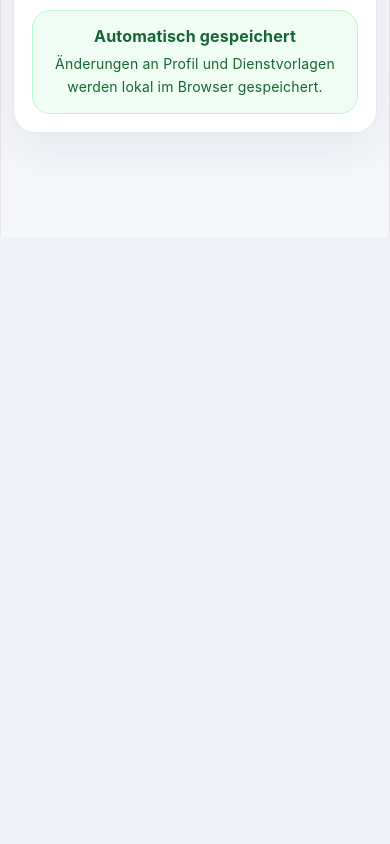
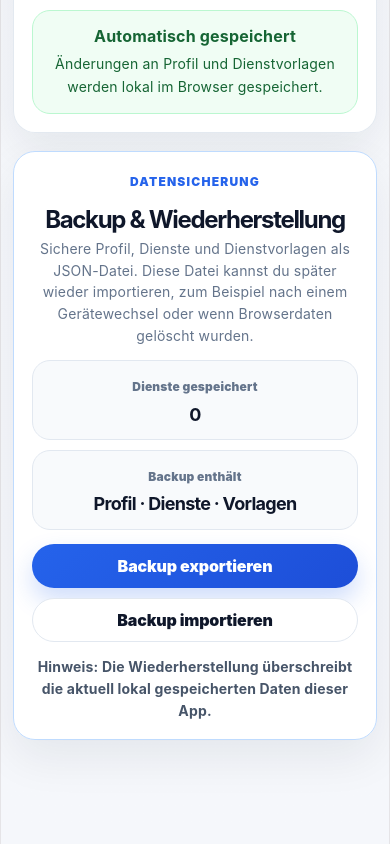
Before and after one commit to vladularu/carecheck-web, a React (Vite) app: page /profil in a window 390 px wide. Shown: the part 4791-5635 px from the top of the page. Before the commit the page ends 5028 px from the top, so only its background shows below. Built offline with nearby package versions, Linux system fonts and the light colour scheme.

Commit message:
v1.2.0 Datensicherung und Wiederherstellung

```diff
--- a/src/App.css
+++ b/src/App.css
@@ -2930,3 +2930,78 @@ body {
     padding: 6px;
   }
 }
+
+/* =========================================================
+   v1.2.0 Datensicherung und Wiederherstellung
+   ========================================================= */
+
+.data-backup-card {
+  border-color: #bfdbfe;
+}
+
+.data-backup-stats {
+  display: grid;
+  grid-template-columns: 0.8fr 1.2fr;
+  gap: 10px;
+}
+
+.data-backup-stats div {
+  display: grid;
+  gap: 6px;
+  padding: 14px;
+  border-radius: 18px;
+  background: var(--cc-surface-soft);
+  border: 1px solid var(--cc-border);
+}
+
+.data-backup-stats span {
+  color: var(--cc-text-muted);
+  font-size: 12px;
+  font-weight: 900;
+}
+
+.data-backup-stats strong {
+  color: var(--cc-text);
+  font-size: 18px;
+  line-height: 1.15;
+  letter-spacing: -0.04em;
+}
+
+.data-backup-actions {
+  display: flex;
+  flex-wrap: wrap;
+  gap: 10px;
+}
+
+.data-backup-message {
+  margin: 0;
+  padding: 12px 14px;
+  border-radius: 16px;
+  background: var(--cc-primary-soft);
+  color: var(--cc-primary-dark);
+  font-size: 14px;
+  font-weight: 850;
+}
+
+.visually-hidden-input {
+  position: absolute;
+  width: 1px;
+  height: 1px;
+  overflow: hidden;
+  opacity: 0;
+  pointer-events: none;
+}
+
+@media (max-width: 760px) {
+  .data-backup-stats {
+    grid-template-columns: 1fr;
+  }
+
+  .data-backup-actions {
+    flex-direction: column;
+  }
+
+  .data-backup-actions .ui-button {
+    width: 100%;
+  }
+}
--- /dev/null
+++ b/src/components/profile/DataBackupCard.tsx
@@ -0,0 +1,117 @@
+import { useRef, useState } from "react";
+import { useAppContext } from "../../context/AppContext";
+import {
+  downloadCareCheckBackup,
+  readBackupFile,
+  restoreCareCheckBackup,
+} from "../../services/backup/backupService";
+import Button from "../ui/Button";
+import Card from "../ui/Card";
+
+export default function DataBackupCard() {
+  const { profile, shifts, shiftTemplates } = useAppContext();
+  const fileInputRef = useRef<HTMLInputElement | null>(null);
+  const [message, setMessage] = useState<string>("");
+
+  function handleExportBackup() {
+    downloadCareCheckBackup({
+      profile,
+      shifts,
+      shiftTemplates,
+    });
+
+    setMessage("Backup wurde erstellt.");
+  }
+
+  async function handleImportBackup(file: File | undefined) {
+    if (!file) {
+      return;
+    }
+
+    try {
+      const backup = await readBackupFile(file);
+
+      const shouldRestore = window.confirm(
+        "Dieses Backup ersetzt dein aktuelles Profil, deine Dienste und deine Dienstvorlagen. Fortfahren?",
+      );
+
+      if (!shouldRestore) {
+        setMessage("Import abgebrochen.");
+        return;
+      }
+
+      restoreCareCheckBackup(backup);
+      setMessage("Backup wurde wiederhergestellt. Die App wird neu geladen.");
+
+      window.setTimeout(() => {
+        window.location.reload();
+      }, 600);
+    } catch (error) {
+      const errorMessage =
+        error instanceof Error
+          ? error.message
+          : "Backup konnte nicht importiert werden.";
+
+      setMessage(errorMessage);
+    } finally {
+      if (fileInputRef.current) {
+        fileInputRef.current.value = "";
+      }
+    }
+  }
+
+  return (
+    <Card className="profile-section-card data-backup-card">
+      <div className="profile-section-header">
+        <span className="card-label">Datensicherung</span>
+        <strong>Backup & Wiederherstellung</strong>
+        <p>
+          Sichere Profil, Dienste und Dienstvorlagen als JSON-Datei. Diese Datei
+          kannst du später wieder importieren, zum Beispiel nach einem
+          Gerätewechsel oder wenn Browserdaten gelöscht wurden.
+        </p>
+      </div>
+
+      <div className="data-backup-stats">
+        <div>
+          <span>Dienste gespeichert</span>
+          <strong>{shifts.length}</strong>
+        </div>
+
+        <div>
+          <span>Backup enthält</span>
+          <strong>Profil · Dienste · Vorlagen</strong>
+        </div>
+      </div>
+
+      <div className="data-backup-actions">
+        <Button type="button" onClick={handleExportBackup}>
+          Backup exportieren
+        </Button>
+
+        <Button
+          type="button"
+          variant="secondary"
+          onClick={() => fileInputRef.current?.click()}
+        >
+          Backup importieren
+        </Button>
+
+        <input
+          ref={fileInputRef}
+          type="file"
+          accept="application/json,.json"
+          className="visually-hidden-input"
+          onChange={(event) => handleImportBackup(event.target.files?.[0])}
+        />
+      </div>
+
+      {message && <p className="data-backup-message">{message}</p>}
+
+      <p className="profile-helper">
+        Hinweis: Die Wiederherstellung überschreibt die aktuell lokal
+        gespeicherten Daten dieser App.
+      </p>
+    </Card>
+  );
+}
--- a/src/pages/Profile.tsx
+++ b/src/pages/Profile.tsx
@@ -1,6 +1,7 @@
 import PageHeader from "../components/ui/PageHeader";
 import Card from "../components/ui/Card";
 import Button from "../components/ui/Button";
+import DataBackupCard from "../components/profile/DataBackupCard";
 import { useAppContext } from "../context/AppContext";
 import {
   getTvoedPHourlyRate,
@@ -342,6 +343,8 @@ export default function Profile() {
           </p>
         </div>
       </Card>
+
+      <DataBackupCard />
     </section>
   );
 }
--- /dev/null
+++ b/src/services/backup/backupService.ts
@@ -0,0 +1,110 @@
+import type { Shift, ShiftTemplates, UserProfile } from "../../types/index";
+import { saveProfile } from "../storage/profileStorage";
+import { saveShifts } from "../storage/shiftStorage";
+import { saveShiftTemplates } from "../storage/shiftTemplateStorage";
+
+export interface CareCheckBackup {
+  app: "CareCheck TVöD";
+  backupVersion: 1;
+  exportedAt: string;
+  profile: UserProfile;
+  shifts: Shift[];
+  shiftTemplates: ShiftTemplates;
+}
+
+interface CreateBackupInput {
+  profile: UserProfile;
+  shifts: Shift[];
+  shiftTemplates: ShiftTemplates;
+}
+
+function createBackupFileName(): string {
+  const date = new Date().toISOString().slice(0, 10);
+  return `CareCheck_Backup_${date}.json`;
+}
+
+function isCareCheckBackup(value: unknown): value is CareCheckBackup {
+  if (!value || typeof value !== "object") {
+    return false;
+  }
+
+  const backup = value as Partial<CareCheckBackup>;
+
+  return (
+    backup.app === "CareCheck TVöD" &&
+    backup.backupVersion === 1 &&
+    typeof backup.exportedAt === "string" &&
+    typeof backup.profile === "object" &&
+    Array.isArray(backup.shifts) &&
+    typeof backup.shiftTemplates === "object"
+  );
+}
+
+export function createCareCheckBackup({
+  profile,
+  shifts,
+  shiftTemplates,
+}: CreateBackupInput): CareCheckBackup {
+  return {
+    app: "CareCheck TVöD",
+    backupVersion: 1,
+    exportedAt: new Date().toISOString(),
+    profile,
+    shifts,
+    shiftTemplates,
+  };
+}
+
+export function downloadCareCheckBackup(input: CreateBackupInput): void {
+  const backup = createCareCheckBackup(input);
+  const json = JSON.stringify(backup, null, 2);
+
+  const blob = new Blob([json], {
+    type: "application/json;charset=utf-8",
+  });
+
+  const url = URL.createObjectURL(blob);
+  const link = document.createElement("a");
+
+  link.href = url;
+  link.download = createBackupFileName();
+
+  document.body.appendChild(link);
+  link.click();
+
+  document.body.removeChild(link);
+  URL.revokeObjectURL(url);
+}
+
+export function readBackupFile(file: File): Promise<CareCheckBackup> {
+  return new Promise((resolve, reject) => {
+    const reader = new FileReader();
+
+    reader.onload = () => {
+      try {
+        const parsed = JSON.parse(String(reader.result));
+
+        if (!isCareCheckBackup(parsed)) {
+          reject(new Error("Die Datei ist kein gültiges CareCheck-Backup."));
+          return;
+        }
+
+        resolve(parsed);
+      } catch {
+        reject(new Error("Die Backup-Datei konnte nicht gelesen werden."));
+      }
+    };
+
+    reader.onerror = () => {
+      reject(new Error("Die Backup-Datei konnte nicht gelesen werden."));
+    };
+
+    reader.readAsText(file);
+  });
+}
+
+export function restoreCareCheckBackup(backup: CareCheckBackup): void {
+  saveProfile(backup.profile);
+  saveShifts(backup.shifts);
+  saveShiftTemplates(backup.shiftTemplates);
+}
```
